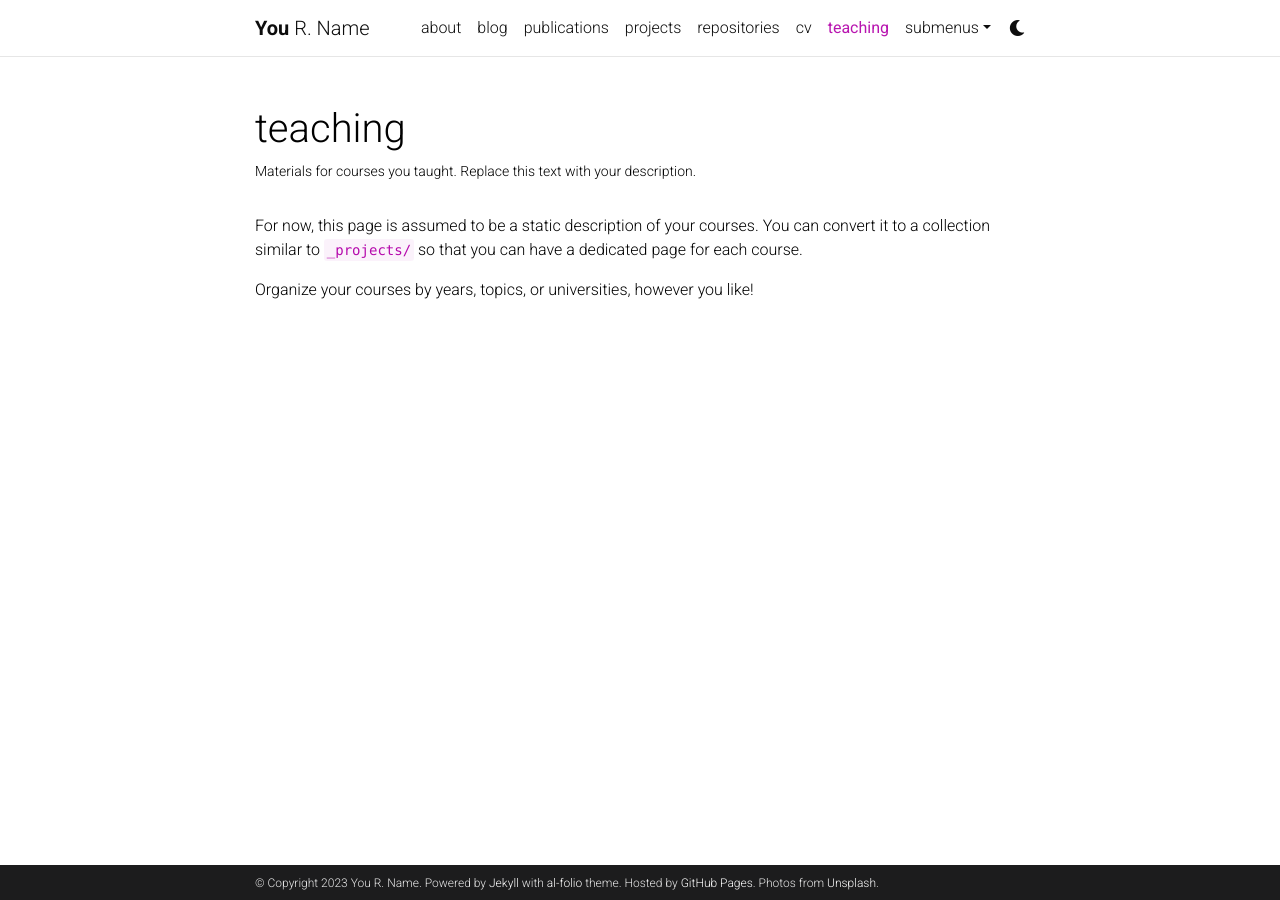
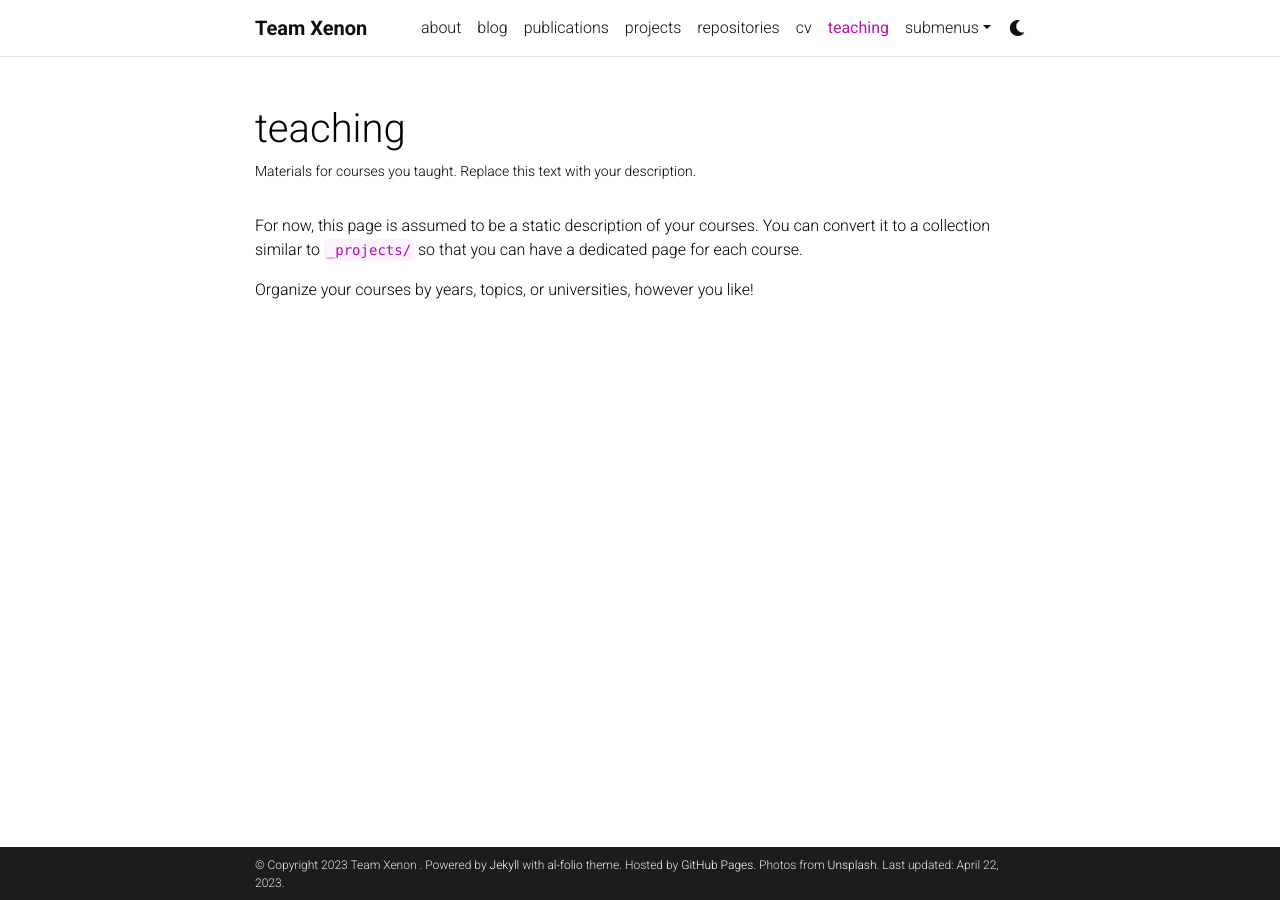
Before and after one commit to TeamXenonDuke/teamxenonduke.github.io, a Jekyll site: the page built from _pages/teaching.md, in a window 1280 px wide. Built offline with Jekyll 4.4.1, drawn with Linux system fonts in a browser that asks for light colours; comment, search, counter and statistics services are not loaded; a style sheet for code colours, icons or effects is not loaded.

Commit message:
first commit

```diff
--- a/_config.yml
+++ b/_config.yml
@@ -3,10 +3,10 @@
 # -----------------------------------------------------------------------------
 
 title: blank # the website title (if blank, full name will be used instead)
-first_name: You
-middle_name: R.
-last_name: Name
-email: you@example.com
+first_name: Team Xenon
+middle_name:
+last_name:
+email: bastiaan.driehuys@duke.edu
 description: > # the ">" symbol means to ignore newlines until "footer_text:"
   A simple, whitespace theme for academics. Based on [*folio](https://github.com/bogoli/-folio) design.
 footer_text: >
@@ -18,9 +18,9 @@
 lang: en # the language of your site (for example: en, fr, cn, ru, etc.)
 icon: ⚛️  # the emoji used as the favicon (alternatively, provide image name in /assets/img/)
 
-url: https://alshedivat.github.io # the base hostname & protocol for your site
-baseurl: /al-folio # the subpath of your site, e.g. /blog/
-last_updated: false # set to true if you want to display last updated in the footer
+url: https://teamxenonduke.github.io # the base hostname & protocol for your site
+baseurl: /teamxenonduke # the subpath of your site, e.g. /blog/
+last_updated: true # set to true if you want to display last updated in the footer
 impressum_path:  # set to path to include impressum link in the footer, use the same path as permalink in a page, helps to conform with EU GDPR
 
 # -----------------------------------------------------------------------------
```
